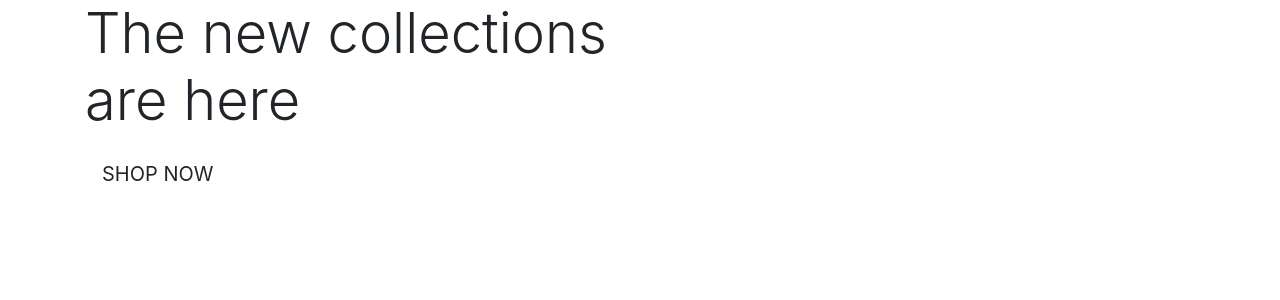
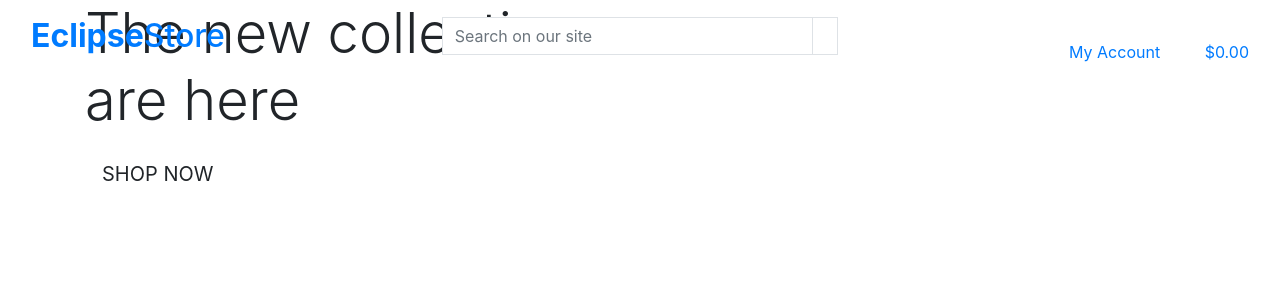
Before and after one commit to Dulgisng/ecommerce, a Django app: page / in a window 1280 px wide. Shown: the top 300 px of the page. Run offline with Django 3.2, Linux system fonts and the light colour scheme.

Commit message:
added main page header

```diff
--- a/templates/base.html
+++ b/templates/base.html
@@ -2,7 +2,8 @@
 
 <!doctype html>
 <html lang="en">
-  <head>
+
+<head>
 
     {% block meta %}
     <meta http-equiv="X-UA-Compatble" content="ie=edge">
@@ -14,25 +15,97 @@
     {% endblock %}
 
     {% block corecss %}
-    <link rel="stylesheet" href="https://cdn.jsdelivr.net/npm/bootstrap@4.6.2/dist/css/bootstrap.min.css" integrity="sha384-xOolHFLEh07PJGoPkLv1IbcEPTNtaed2xpHsD9ESMhqIYd0nLMwNLD69Npy4HI+N" crossorigin="anonymous">
+    <link rel="stylesheet" href="https://cdn.jsdelivr.net/npm/bootstrap@4.6.2/dist/css/bootstrap.min.css"
+        integrity="sha384-xOolHFLEh07PJGoPkLv1IbcEPTNtaed2xpHsD9ESMhqIYd0nLMwNLD69Npy4HI+N" crossorigin="anonymous">
     {% endblock %}
 
     {% block extra_css %}
     {% endblock %}
 
     {% block corejs %}
-    <script src="https://cdn.jsdelivr.net/npm/jquery@3.5.1/dist/jquery.min.js" integrity="sha256-9/aliU8dGd2tb6OSsuzixeV4y/faTqgFtohetphbbj0=" crossorigin="anonymous"></script>
-    <script src="https://cdn.jsdelivr.net/npm/popper.js@1.16.1/dist/umd/popper.min.js" integrity="sha384-9/reFTGAW83EW2RDu2S0VKaIzap3H66lZH81PoYlFhbGU+6BZp6G7niu735Sk7lN" crossorigin="anonymous"></script>
-    <script src="https://cdn.jsdelivr.net/npm/bootstrap@4.6.2/dist/js/bootstrap.min.js" integrity="sha384-+sLIOodYLS7CIrQpBjl+C7nPvqq+FbNUBDunl/OZv93DB7Ln/533i8e/mZXLi/P+" crossorigin="anonymous"></script>
+    <script src="https://cdn.jsdelivr.net/npm/jquery@3.5.1/dist/jquery.min.js"
+        integrity="sha256-9/aliU8dGd2tb6OSsuzixeV4y/faTqgFtohetphbbj0=" crossorigin="anonymous"></script>
+    <script src="https://cdn.jsdelivr.net/npm/popper.js@1.16.1/dist/umd/popper.min.js"
+        integrity="sha384-9/reFTGAW83EW2RDu2S0VKaIzap3H66lZH81PoYlFhbGU+6BZp6G7niu735Sk7lN"
+        crossorigin="anonymous"></script>
+    <script src="https://cdn.jsdelivr.net/npm/bootstrap@4.6.2/dist/js/bootstrap.min.js"
+        integrity="sha384-+sLIOodYLS7CIrQpBjl+C7nPvqq+FbNUBDunl/OZv93DB7Ln/533i8e/mZXLi/P+"
+        crossorigin="anonymous"></script>
     {% endblock %}
 
     {% block extra_js %}
     {% endblock %}
 
     <title>Eclipse {% block extra_title %}{% endblock %}</title>
-  </head>
-  <body>
-    <header class="container-fluid fixed-top" ></header>
+</head>
+
+<body>
+    <header class="container-fluid fixed-top">
+        <div class="row">
+            <div class="col-12 col-lg-4 my-auto py-1 py-lg-0 text-center text-lg-left">
+                <a href="{% url 'home' %}" class="nav-link main-logo-link">
+                    <h2 class="logo-font text-black my-0"><strong>Eclipse</strong>Store</h2>
+                </a>
+            </div>
+
+            <div class="col-12 col-lg-4 my-auto py-1 py-lg-0 text-center">
+                <form method="GET" action="">
+                    <div class="input-group w-100">
+                        <input class="form-control border border-black rounded-0" type="text" name="q" placeholder="Search on our site">
+                        <div class="input-group-append">
+                            <button class="form-control btn btn-black border border-black rounded-0" type="submit">
+                                <span class="icon">
+                                    <i class="fas fa-search"></i>
+                                </span>
+                            </button>
+                        </div>
+                    </div>
+                </form>
+            </div>
+
+            <div class="col-12 col-lg-4 my-auto py-1 py-lg-0">
+                <ul class="list-inline list-unstyled text-center text-lg-right my-0">
+                    <li class="list-inline-item dropdown">
+                        <a class="text-black nav-link" href="#" id="user-options" data-toggle="dropdown" aria-haspopup="true" aria-expanded="false">
+                            <div class="text-center">
+                                <div><i class="fas fa-user fa-lg"></i></div>
+                                <p class="my-0">My Account</p>
+                            </div>
+                        </a>
+                        <div class="dropdown-menu border-0" aria-labelledby="user-options">
+                            {% if request.user.is.authenticated %}
+                                {% if request.user.is.superuser %}
+                                <a href="" class="dropdown-item">Product Management</a>
+                            {% endif %}
+                            <a href="" class="dropdown-item">My Profile</a>
+                            <a href="{% url 'account_logout' %}" class="dropdown-item">Logout</a>
+                        {% else %}
+                            <a href="{% url 'account_signup' %}" class="dropdown-item">Sign Up</a>
+                            <a href="{% url 'account_login' %}" class="dropdown-item">Login</a>
+                        {% endif %}
+                        </div>
+                    </li>
+
+                    <li class="list-inline-item">
+                        <a class="{% if grand_total %}text-info font-weight-bold{% else %}text-black{% endif %} nav-link" href="">
+                            <div class="text-center">
+                                <div><i class="fas fa-shopping-bag fa-lg"></i><div>
+                            <p class="my-0">
+                                {% if grand_total %}
+                                    ${{ grand_total|floatformat:2 }}
+                                {% else %}
+                                    $0.00
+                                {% endif %}
+                            </p>
+                            </div>
+                        </a>
+                    </li>
+                </ul>
+            </div>
+        </div>
+
+
+    </header>
 
     {% if messages %}
     <div class="message-container"></div>
@@ -47,5 +120,6 @@
     {% block postloadjs %}
     {% endblock %}
 
-  </body>
+</body>
+
 </html>
```
